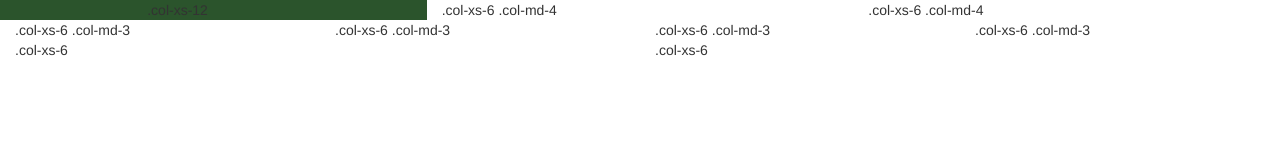
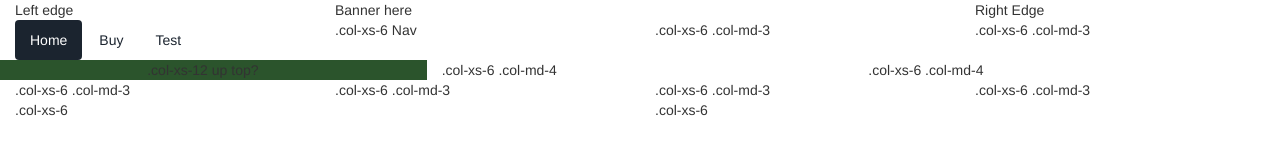
Before and after one commit to rhys-campbell/CP1406-16-14, a plain HTML site: page index.html in a window 1280 px wide. Drawn offline with Linux system fonts and the light colour scheme.

Commit message:
Logo; messing around with colours.

```diff
--- a/index.html
+++ b/index.html
@@ -1,5 +1,5 @@
 <!DOCTYPE html>
-<html lang="en">
+<html lang="en" xmlns="http://www.w3.org/1999/html">
 <head>
     <meta charset="UTF-8">
     <title>index</title>
@@ -9,10 +9,40 @@
 </head>
 <body>
 
+    <header>
+        <div class="container-fluid">
+            <!-- Stack the columns on mobile by making one full-width and the other half-width -->
+            <div class="row">
+                <div class="col-xs-4 col-md-3"> Left edge </div>
+                <div class="col-xs-4 col-md-6"> Banner here</div>
+                <div class="col-xs-4 col-md-3"> Right Edge</div>
+            </div>
+
+            <!-- Columns start at 50% wide on mobile and bump up to 33.3% wide on desktop -->
+            <div class="row">
+
+
+                <div class="col-xs-6 col-md-3">
+                    <ul class="nav nav-pills">
+                        <li role="presentation" class="active"><a href="#">Home</a></li>
+                        <li role="presentation"><a href="#">Buy</a></li>
+                        <li role="presentation"><a href="#">Test</a></li>
+                    </ul>
+                </div>
+                <div class="col-xs-6 col-md-3">.col-xs-6 Nav</div>
+                <div class="col-xs-6 col-md-3">.col-xs-6 .col-md-3</div>
+                <div class="col-xs-6 col-md-3">.col-xs-6 .col-md-3</div>
+            </div>
+
+
+        </div>
+    </header>
+
+
     <div class="container-fluid">
         <!-- Stack the columns on mobile by making one full-width and the other half-width -->
         <div class="row">
-            <div class="col-xs-12 col-md-4">.col-xs-12 <div class="col-md-4"></div></div>
+            <div class="col-xs-12 col-md-4">.col-xs-12 up top? <div class="col-md-4"></div></div>
             <div class="col-xs-6 col-md-4">.col-xs-6 .col-md-4</div>
             <div class="col-xs-6 col-md-4">.col-xs-6 .col-md-4</div>
         </div>
@@ -32,5 +62,6 @@
         </div>
     </div>
 
+
 </body>
 </html>
```
Also changed, not shown: logo colour test.png (added), logo.png (added).
